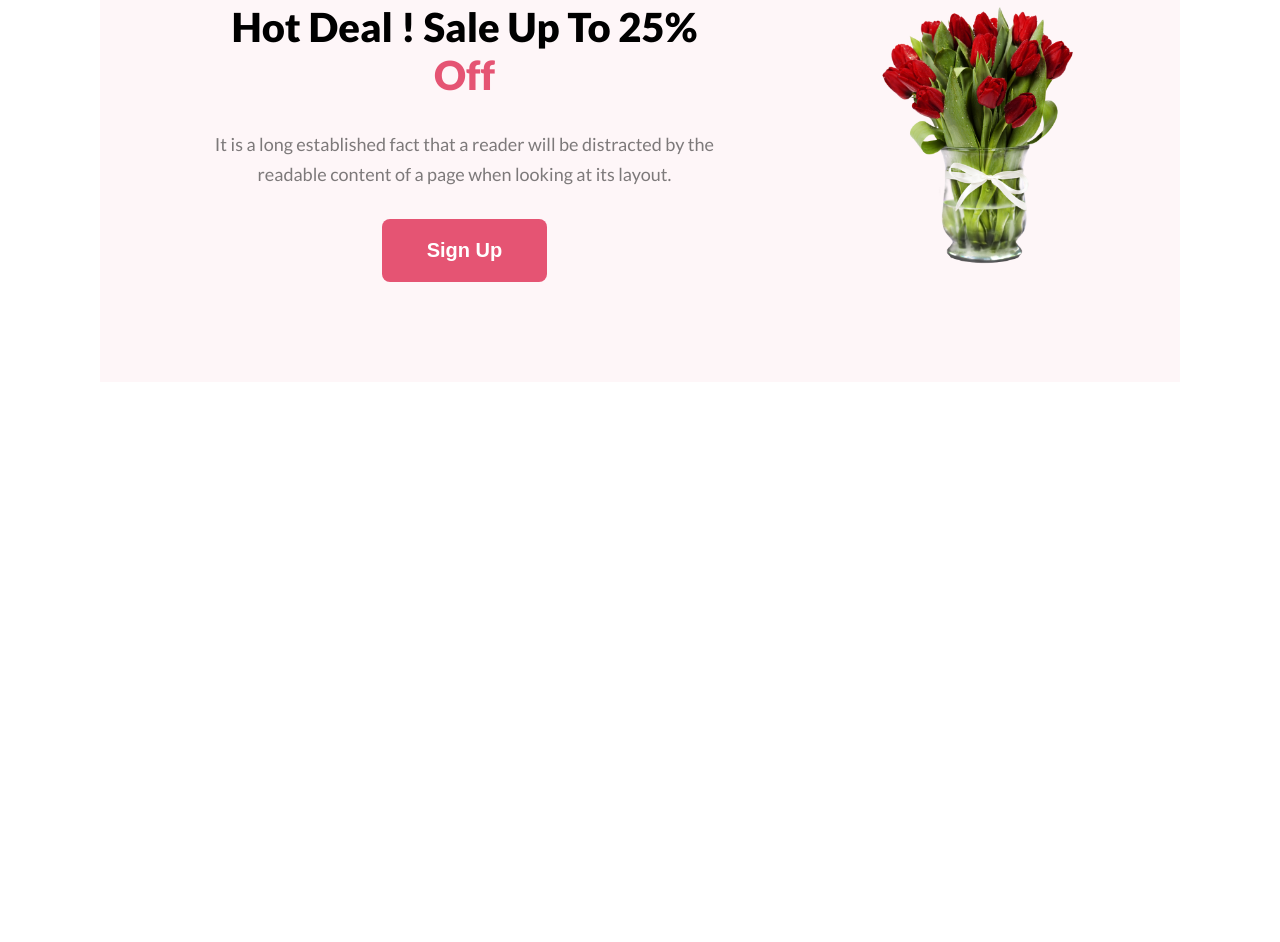
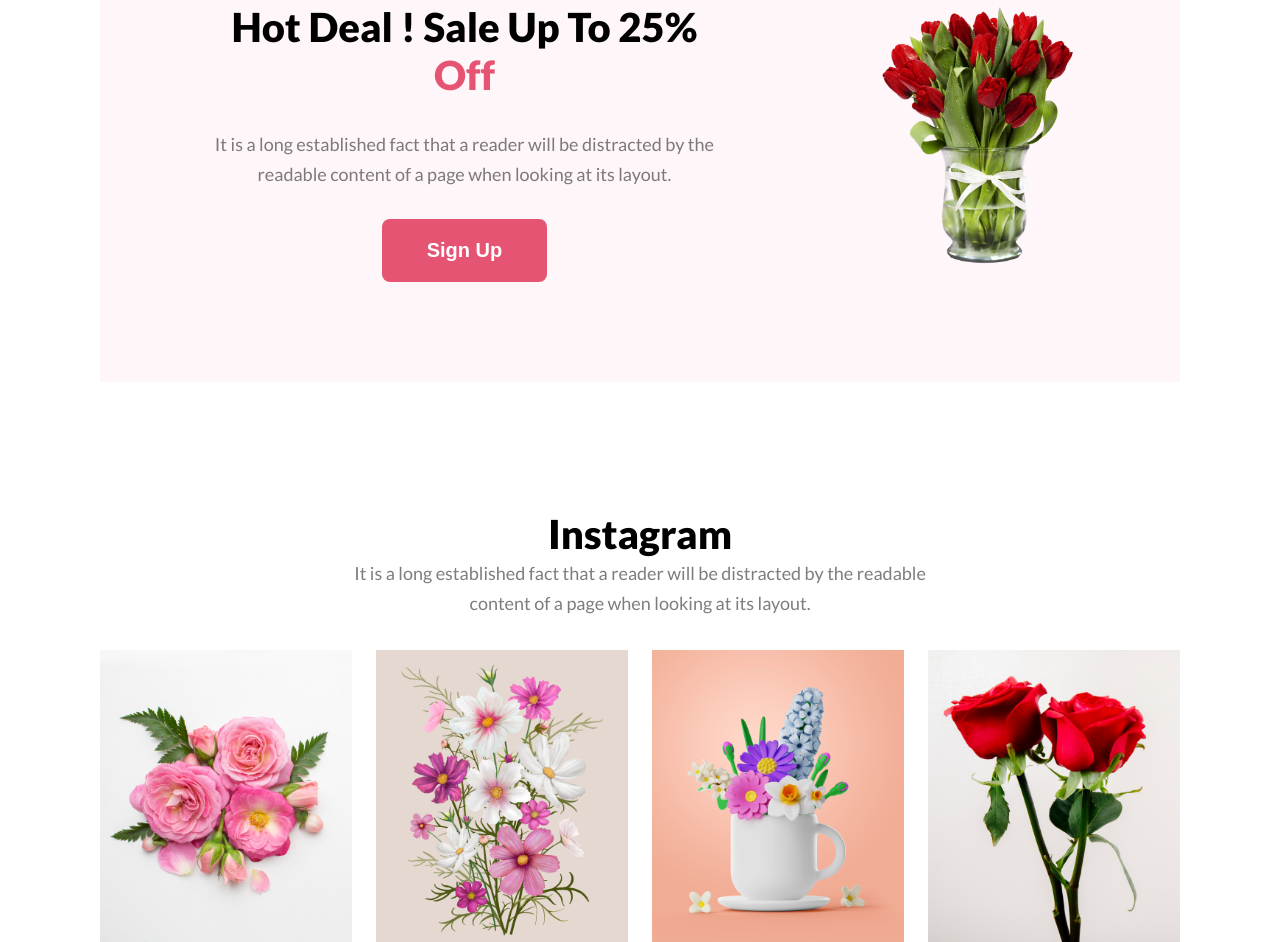
Before and after one commit to mahmud-abdullah-262/flowershop, a plain HTML site: page index.html in a window 1280 px wide. Shown: the part 2158-3100 px from the top of the page. Before the commit the page ends 2540 px from the top, so only its background shows below. Drawn offline with Linux system fonts and the light colour scheme.

Commit message:
instagram section done with responsive

```diff
--- a/index.html
+++ b/index.html
@@ -86,6 +86,21 @@
     </div>
   </div>
 </section>
+
+<section class="instagram">
+  <div class="instagram-content">
+    <h1 class="section-title">Instagram</h1>
+<p class="section-desc">It is a long established fact that a reader will be distracted by the readable content of a page when looking at its layout.</p>
+  </div>
+
+
+<div class="image-container">
+  <img src="Assetes/Flower 01.png" alt="">
+  <img src="Assetes/Rectangle 4.png" alt="">
+  <img src="Assetes/Rectangle 5.png" alt="">
+  <img src="Assetes/Rectangle 6.png" alt="">
+</div>
+</section>
   </main>
 
   <footer>
--- a/styels/flowerShop.css
+++ b/styels/flowerShop.css
@@ -212,7 +212,29 @@ section,
   max-width: 318px;
 }
 
-
+/* instagram section */
+.instagram{
+  display: flex;
+  flex-direction: column;
+  align-items: center;
+  text-align: center;
+  margin-top: 128px;
+  gap: 32px;
+}
+.instagram-content{
+ max-width: 600px;
+ width: 95%;
+}
+.image-container{
+  max-width: 1440px;
+  width: 100%;
+  display: grid;
+  grid-template-columns: repeat(4, 1fr);
+  gap: 24px;
+}
+.image-container img{
+  width: 100%;
+}
 
 /* small size screen media query */
 
@@ -267,6 +289,11 @@ section,
 .hotdeal-image{
   order: -1;
 }
+
+.image-container{
+  padding: 30px;
+  grid-template-columns: 1fr;
+}
 }
 /* ======================= */
 
@@ -313,6 +340,10 @@ section,
 .hotdeal-image{
   order: -1;
 }
+.image-container{
+  padding: 30px;
+  grid-template-columns: repeat(2, 1fr);
+}
 }
 
 @media screen and (min-width: 992px) and (max-width: 1200px){
```
